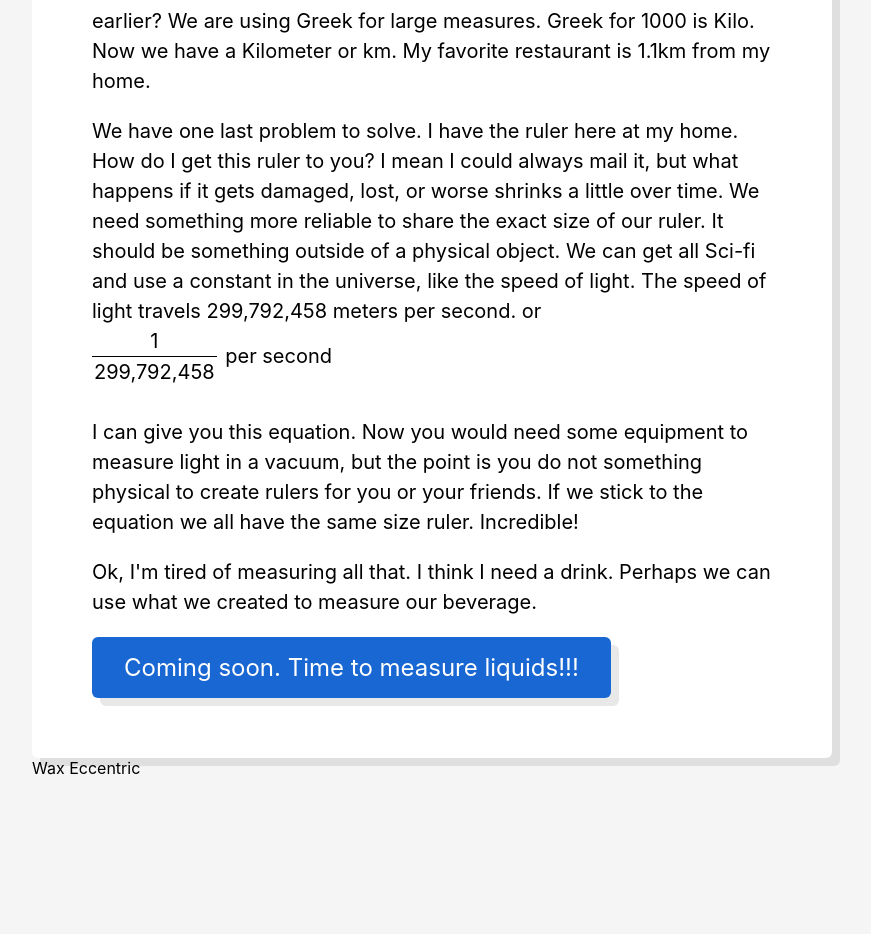
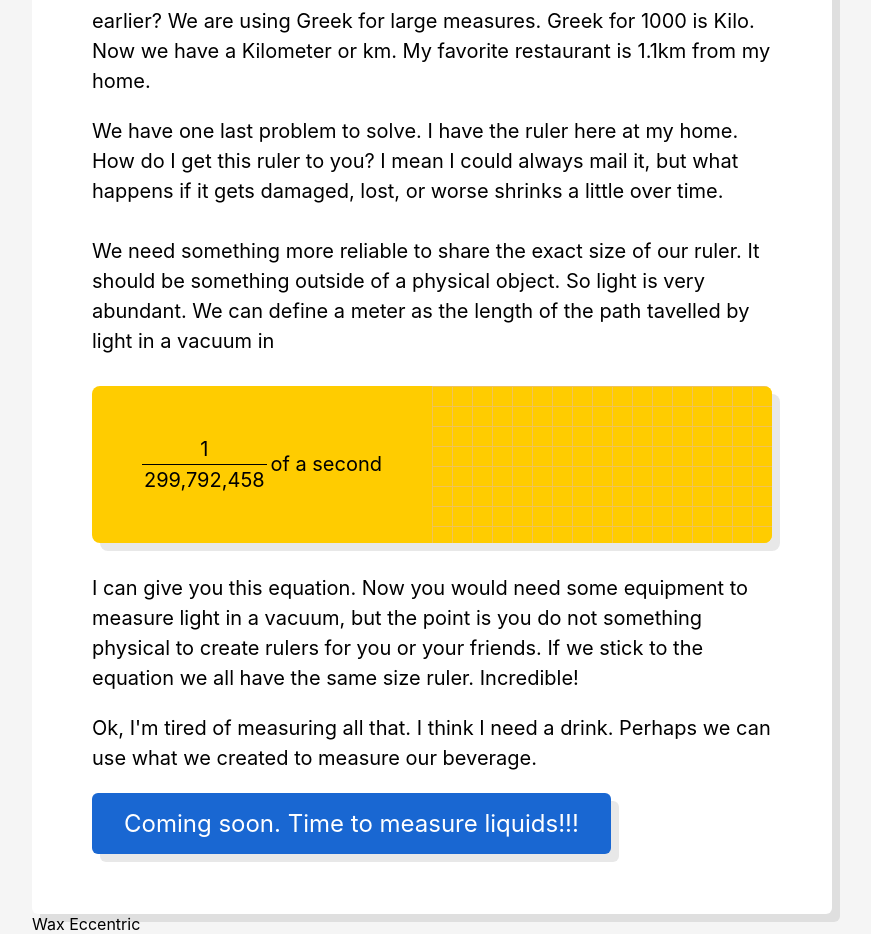
Before and after one commit to ronnross/waxeccentric, a Next.js app: page /ametrica/meter in a window 1280 px wide. Shown: the part 3564-4498 px from the top of the page, without its empty margins (208-1079 px from the left). Before the commit the page ends 4342 px from the top, so only its background shows below. Built offline with nearby package versions, Linux system fonts and the light colour scheme.

Commit message:
wrapping math in mediabox

```diff
--- a/pages/ametrica/meter.js
+++ b/pages/ametrica/meter.js
@@ -119,6 +119,7 @@ const Meter = () => {
           <MeterStick
             units={["1", "2", "3", "4", "...", "97", "98", "99", "100"]}
           />
+
           <p>
             Oh wow! It took me 1,100 sticks. What about you?
             <br />
@@ -134,20 +135,25 @@ const Meter = () => {
             We have one last problem to solve. I have the ruler here at my home.
             How do I get this ruler to you? I mean I could always mail it, but
             what happens if it gets damaged, lost, or worse shrinks a little
-            over time. We need something more reliable to share the exact size
-            of our ruler. It should be something outside of a physical object.
-            We can get all Sci-fi and use a constant in the universe, like the
-            speed of light. The speed of light travels 299,792,458 meters per
-            second. or
+            over time.
+            <br />
+            <br />
+            We need something more reliable to share the exact size of our
+            ruler. It should be something outside of a physical object. So light
+            is very abundant. We can define a meter as the length of the path
+            tavelled by light in a vacuum in
+            <br />
+            <br />
+            <MediaBox>
               <span role="math" className="Equation">
                 <div className="group">
                   <span className="num">1</span>
                   <span className="sr-only">/</span>
                   <span className="den">299,792,458</span>
                 </div>
-
-              <div>per second</div>
+                <div>of a second</div>
               </span>
+            </MediaBox>
             <br />I can give you this equation. Now you would need some
             equipment to measure light in a vacuum, but the point is you do not
             something physical to create rulers for you or your friends. If we
```
Lines whose indentation alone changed are shown as unchanged.
